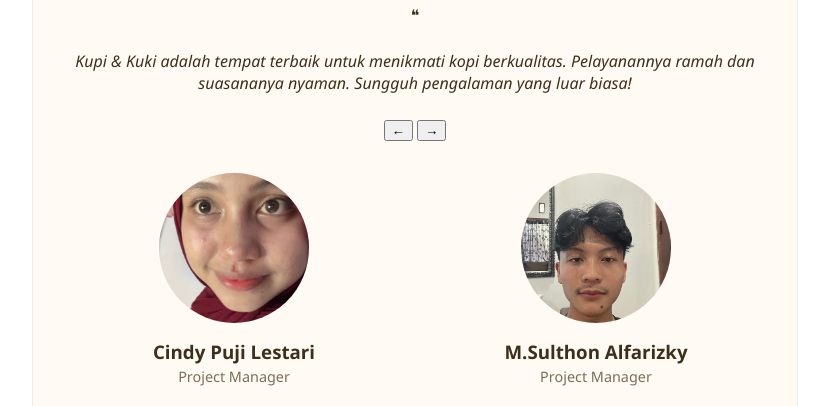
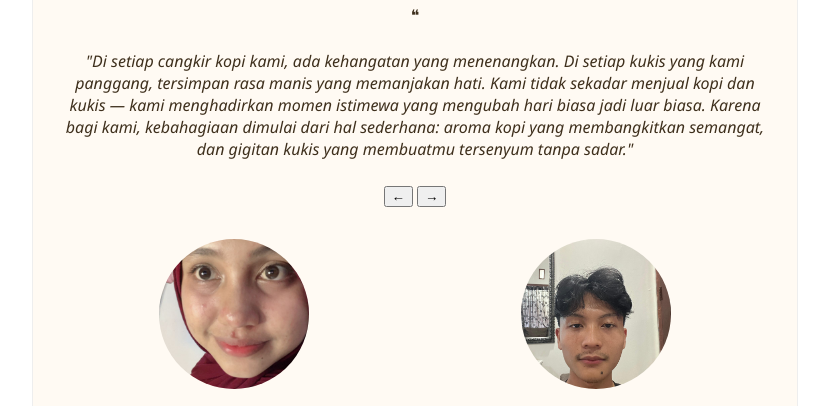
Before and after one commit to Fuentes771/PemogramanWebKelCASS, a PHP site: page /aboutus.php in a window 1280 px wide. Shown: the part 1573-1979 px from the top of the page, without its empty margins (225-1054 px from the left). Run offline with PHP 8.4, Linux system fonts and the light colour scheme.

Commit message:
mengubah about us

```diff
--- a/aboutus.php
+++ b/aboutus.php
@@ -49,8 +49,7 @@
             <div class="testimonial-content">
                 <span class="quote">❝</span>
                 <p class="testimonial-text">
-                    Kupi & Kuki adalah tempat terbaik untuk menikmati kopi berkualitas. Pelayanannya ramah dan suasananya nyaman. Sungguh pengalaman yang luar biasa!
-                </p>
+                    "Di setiap cangkir kopi kami, ada kehangatan yang menenangkan. Di setiap kukis yang kami panggang, tersimpan rasa manis yang memanjakan hati. Kami tidak sekadar menjual kopi dan kukis — kami menghadirkan momen istimewa yang mengubah hari biasa jadi luar biasa. Karena bagi kami, kebahagiaan dimulai dari hal sederhana: aroma kopi yang membangkitkan semangat, dan gigitan kukis yang membuatmu tersenyum tanpa sadar."</p>
 
                 <div class="testimonial-nav">
                     <button class="nav-btn">←</button>
```
